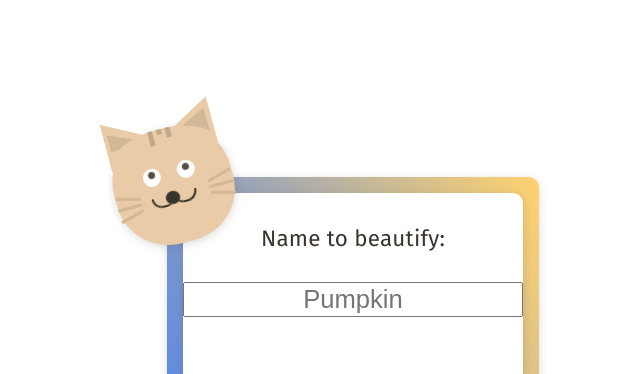
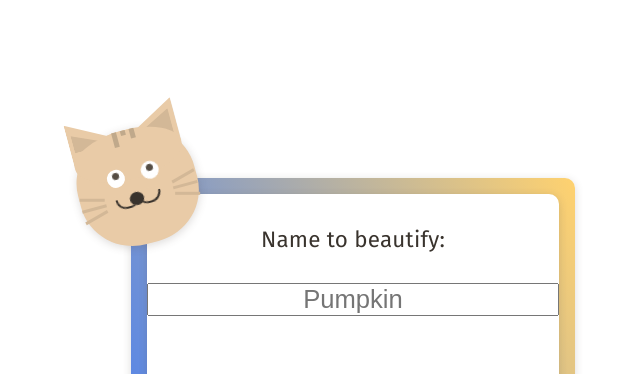
Before and after one commit to Pulmunen/scrimba-challenge-name-beautifier, a plain HTML site: page index.html in a window 1280 px wide. Shown: the top 374 px of the page, without its empty margins (287-927 px from the left). Drawn offline with Linux system fonts and the light colour scheme.

Commit message:
Update styles.css

```diff
--- a/styles.css
+++ b/styles.css
@@ -370,6 +370,7 @@ label{
 input{
     font-size:1.6em;
     text-align:center;
+    padding:0 1.5em;
 }
 
 /* input:focus{
```
